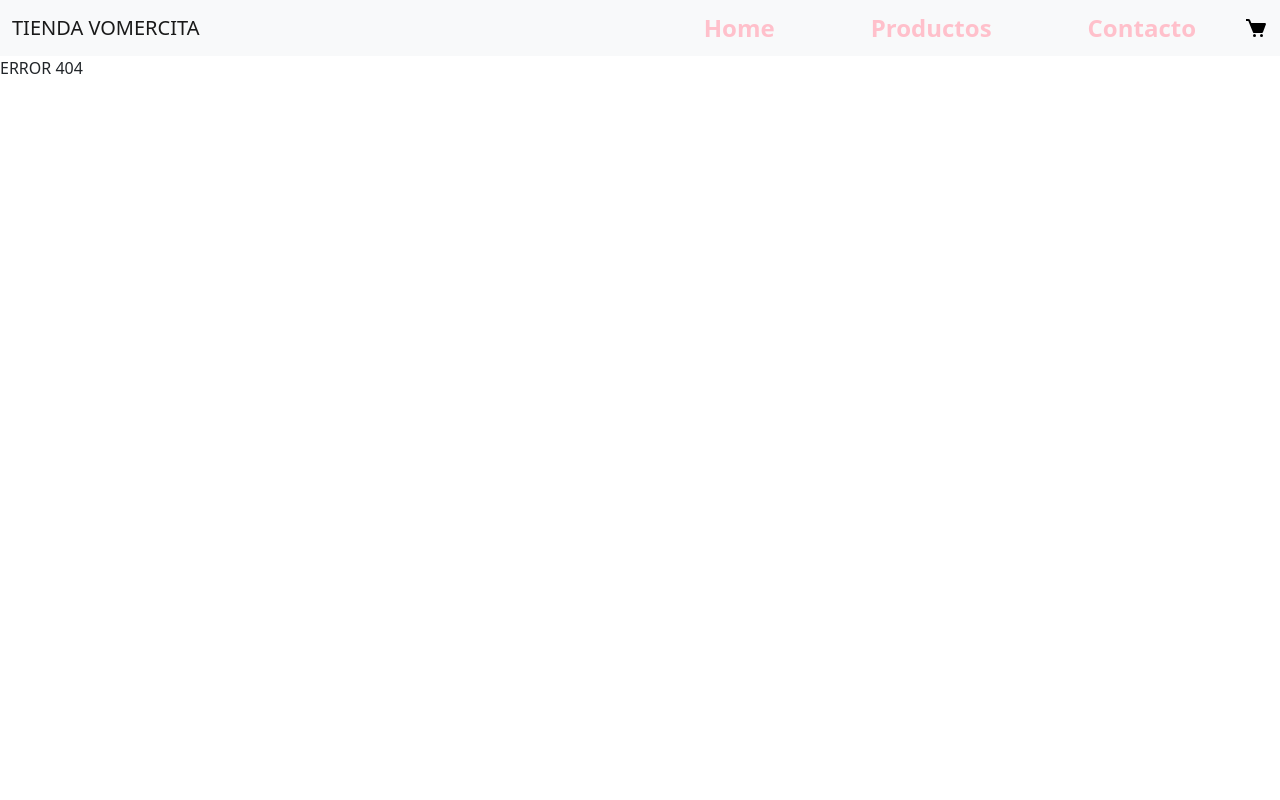
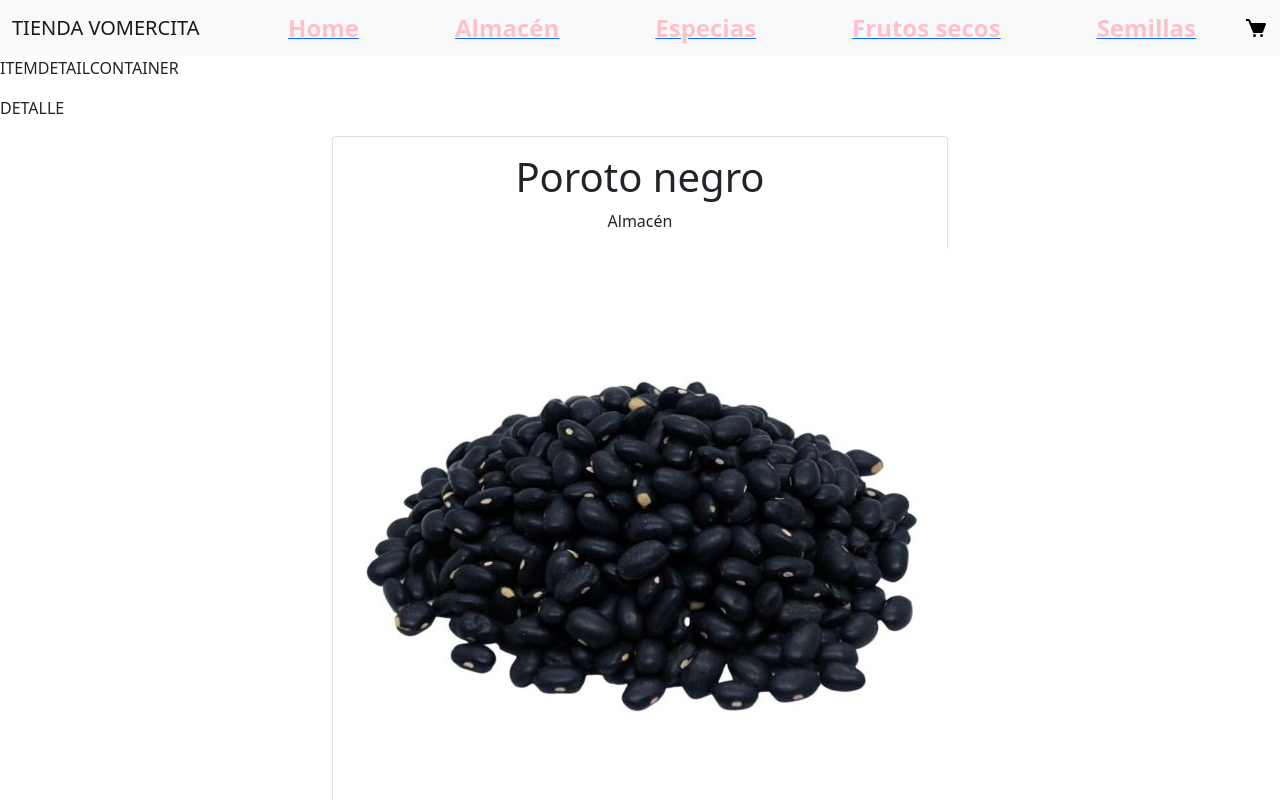
Before and after one commit to vomercita/tiendavomercitasanchezvaleria, a React (Create React App) app: page /detail in a window 1280 px wide. Before the commit this address had no page. Shown: the top 800 px of the page. Built offline with nearby package versions, Linux system fonts and the light colour scheme.

Commit message:
subida de rutas

```diff
--- a/src/App.js
+++ b/src/App.js
@@ -12,8 +12,11 @@ function App() {
         <NavBar nombre= "Tienda Vomercita"/>
         <Routes>
               <Route path= "/" element={<ItemListContainer/>}> </Route>
-              <Route path="/category/:id" element={<ItemListContainer/>}> </Route>
+              <Route path="/category/:name" element={<ItemListContainer/>}> </Route>
+
+              <Route path="/detail" element={<ItemDetailContainer/>}> </Route>
               <Route path="/item/:id" element={<ItemDetailContainer/>}> </Route>
+
               <Route path="*" element={<div>ERROR 404</div>}> </Route>
          {/*  <Route path="/cart" element={<Cart/>}> </Route>*/}
          {/*  <Route path="/checkout" element={<Checkout/>}> </Route>*/}
--- a/src/components/ItemListContainer/Item.jsx
+++ b/src/components/ItemListContainer/Item.jsx
@@ -12,7 +12,7 @@ const Item = ({item}) => {
                         <h1 className="card-title"> {item.nombre}</h1>
                         <p className="card-text">{item.categoria}</p>
                         <img src= {item.foto} className="card-img-top"/>
-                        <Link to={"/item/:id"}><button >Ver detalle del producto</button></Link>
+                        <Link to={"/detail"}><button >Ver detalle del producto</button></Link>
                     </div>
                 </div>
             </div>
--- a/src/components/ItemListContainer/ItemListContainer.jsx
+++ b/src/components/ItemListContainer/ItemListContainer.jsx
@@ -1,6 +1,7 @@
 import React, { useEffect, useState } from "react";
 import productosArray from './productosArray';
 import ItemList from './ItemList';
+import { Link, useParams } from "react-router-dom";
 
 function promesaProductos (){
     return new Promise ((resolve, reject)=>{
@@ -10,14 +11,20 @@ function promesaProductos (){
         });
 }
 const ItemListContainer=()=>{
+    const {name}= useParams();
     const [productosEstado, setProductosEstado]= useState ([]);
 
     useEffect(()=>{
         promesaProductos()
           .then((res)=>{
-          setProductosEstado (res)
+            const products= res;
+            if (name){
+                setProductosEstado (products.filter(( product=> product.categoria==name)))
+
+            }else{setProductosEstado(products)}
+
                 })}
-    ,[]);
+    ,[name]);
 
 return(
     <div>
--- a/src/components/ItemListContainer/productosArray.js
+++ b/src/components/ItemListContainer/productosArray.js
@@ -4,7 +4,7 @@ const productosArray = [
         nombre: "Galletas de arroz",
         categoria:"Almacén",
         detalle: "Galletas de arroz integral yamaní, con semillas de lino y sésamo. Libres de gluten",
-        foto:"./img/galletas.jpg",
+        foto:"../img/galletas.jpg",
         precio:"$150",
         stock:5
     },
@@ -22,7 +22,7 @@ const productosArray = [
         nombre: "Garbanzo",
         categoria:"Almacén",
         detalle: "Garbanzo Sauco Común x 750g.",
-        foto: "./img/garbanzos.jpg",
+        foto: "../img/garbanzos.jpg",
         precio:"$250",
         stock: 6
     },
@@ -31,7 +31,7 @@ const productosArray = [
         nombre: "Pimentón dulce",
         categoria:"Especias",
         detalle: "Pimentón rojo dulce x 50g.",
-        foto: "./img/pimenton.jpg",
+        foto: "../img/pimenton.jpg",
         precio:"$120",
         stock: 4
     },
@@ -40,7 +40,7 @@ const productosArray = [
         nombre: "Canela molida",
         categoria:"Especias",
         detalle: "Canela molida especial premium x 25g.",
-        foto: "./img/canela.jpg",
+        foto: "../img/canela.jpg",
         precio:"$150",
         stock: 7
     },
@@ -49,7 +49,7 @@ const productosArray = [
         nombre: "Jengibre en polvo",
         categoria:"Especias",
         detalle: "Jengibre en polvo de Portugal x 25g.",
-        foto: "./img/jengibre.jpg",
+        foto: "../img/jengibre.jpg",
         precio:"$370",
         stock: 4
     },
@@ -58,7 +58,7 @@ const productosArray = [
         nombre: "Nueces",
         categoria:"Frutos secos",
         detalle: "Nueces peladas partidas x 100g.",
-        foto: "./img/nueces.jpg",
+        foto: "../img/nueces.jpg",
         precio:"$230",
         stock: 8
     },
@@ -67,7 +67,7 @@ const productosArray = [
         nombre: "Almendras",
         categoria:"Frutos secos",
         detalle: "Almendra pelada x 200g.",
-        foto: "./img/almendras.jpg",
+        foto: "../img/almendras.jpg",
         precio:"$290",
         stock: 4
     },
@@ -76,7 +76,7 @@ const productosArray = [
        nombre: "Semillas de zapallo",
         categoria:"Semillas",
         detalle: "Semilla de zapallo pelada, natural sin tostar x 100g.",
-        foto: "./img/zapallo.jpg",
+        foto: "../img/zapallo.jpg",
         precio:"$390",
         stock: 9,
     },     {
@@ -84,7 +84,7 @@ const productosArray = [
         nombre: "Semillas de lino",
         categoria:"Semillas",
         detalle: "Semillas de lino blanco tostadas x 100g.",
-        foto: "./img/lino.jpg",
+        foto: "../img/lino.jpg",
         precio:"$180",
         stock: 5,
     }
--- a/src/components/NavBar/NavBar.jsx
+++ b/src/components/NavBar/NavBar.jsx
@@ -3,6 +3,7 @@ import 'bootstrap/dist/css/bootstrap.css';
 import 'bootstrap';
 import NavBarEstilo from "./NavBarEstilo.jsx";
 import CartWidget from "../CartWidget/CartWidget.jsx";
+import { Link } from "react-router-dom";
 
 const NavBar=({nombre})=>{
   const displayNombre= nombre.toUpperCase();
@@ -11,21 +12,38 @@ const NavBar=({nombre})=>{
     <>
     <nav className="navbar navbar-expand-lg navbar-light bg-light">
     <div className="container-fluid">
-    <a className="navbar-brand" href="#">{displayNombre}</a>
+    <Link to={"/"} className="navbar-brand" href="#">{displayNombre}</Link>
     <button className="navbar-toggler" type="button" data-bs-toggle="collapse" data-bs-target="#navbarNav" aria-controls="navbarNav" aria-expanded="false" aria-label="Toggle navigation">
       <span className="navbar-toggler-icon"></span>
     </button>
     <div className="collapse navbar-collapse" id="navbarNav">
       <ul className="navbar-nav ms-auto">
+        <Link to={"/"}>
           <li className="nav-item mx-5">
             <NavBarEstilo className="navbar-brand" href="#" text={"Home"} />
           </li>
+        </Link>
+        <Link to={"/category/Almacén"}>
           <li className="nav-item mx-5">
-         <NavBarEstilo className="navbar-brand" href="#" text={"Productos"} />
+            <NavBarEstilo className="navbar-brand" href="#" text={"Almacén"} />
           </li>
+        </Link>
+        <Link to={"/category/Especias"}>
           <li className="nav-item mx-5">
-         <NavBarEstilo className="navbar-brand" href="#" text={"Contacto"} />
+            <NavBarEstilo className="navbar-brand" href="#" text={"Especias"} />
           </li>
+        </Link>
+        <Link to={"/category/Frutos secos"}>
+          <li className="nav-item mx-5">
+            <NavBarEstilo className="navbar-brand" href="#" text={"Frutos secos"} />
+          </li>
+        </Link>
+
+        <Link to={"/category/Semillas"}>
+          <li className="nav-item mx-5">
+            <NavBarEstilo className="navbar-brand" href="#" text={"Semillas"} />
+          </li>
+        </Link>
       </ul>
     </div>
     <CartWidget/>
```
Lines whose indentation alone changed are shown as unchanged.
